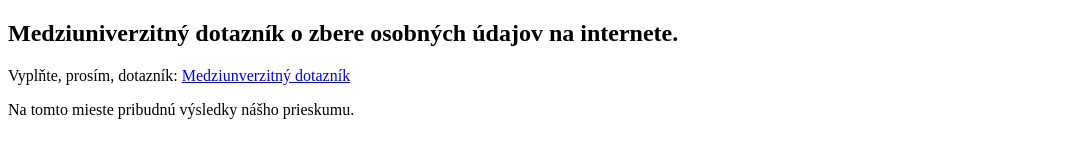
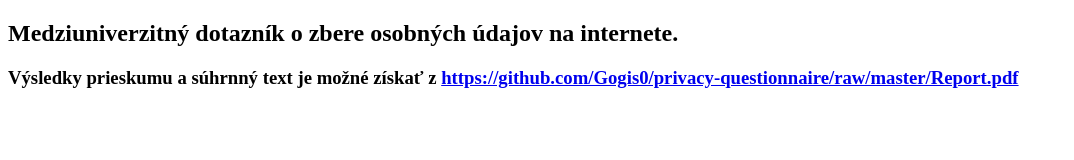
Before and after one commit to Gogis0/privacy-questionnaire, a plain HTML site: page index.html in a window 1280 px wide. Shown: the whole page, without its empty margins (0-1074 px from the left). Drawn offline with Linux system fonts and the light colour scheme.

Commit message:
added link to report
Signed-off-by: Adrian Matejov <ado.matejov@gmail.com>

```diff
--- a/index.html
+++ b/index.html
@@ -7,9 +7,7 @@
 
 <h2>Medziuniverzitný dotazník o zbere osobných údajov na internete.</h2>
 
-<p>Vyplňte, prosím, dotazník: <a href="https://docs.google.com/forms/d/e/1FAIpQLSe5Rf2Bkea9HtiXyFpXSp2yHOaYa_9Hjhc2FYfJtr8JzY2KMQ/viewform?usp=sf_link">Medziunverzitný dotazník</a></p>
-
-<p>Na tomto mieste pribudnú výsledky nášho prieskumu.</p>
+<h3>Výsledky prieskumu a súhrnný text je možné získať z <a href="https://github.com/Gogis0/privacy-questionnaire/raw/master/Report.pdf">https://github.com/Gogis0/privacy-questionnaire/raw/master/Report.pdf</a></h3>
 
 </body>
 </html>
```
